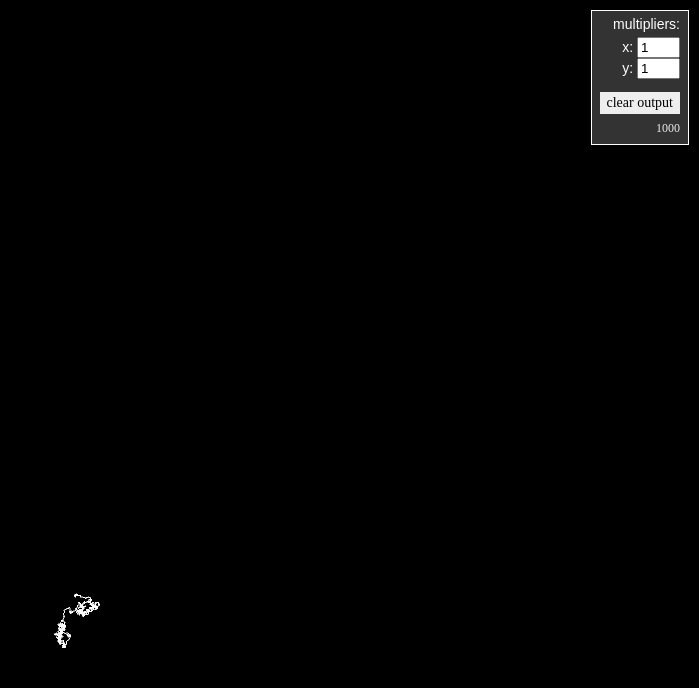
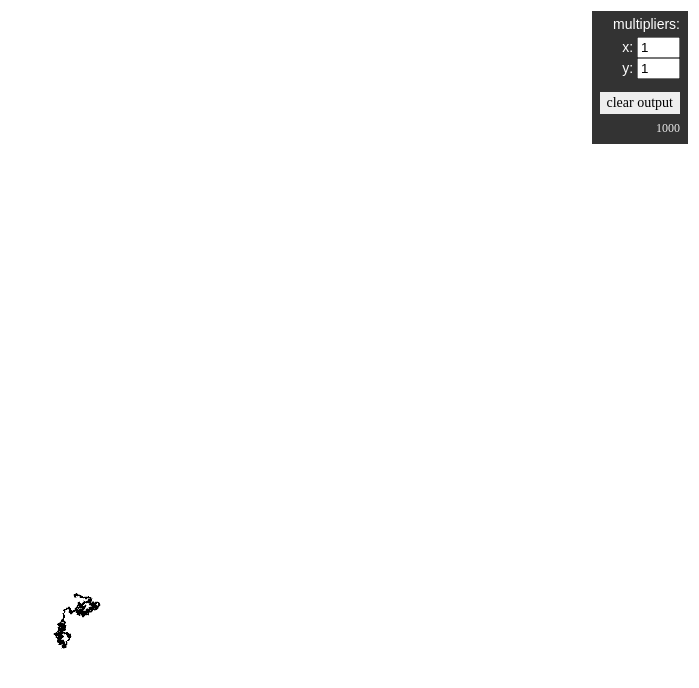
Before and after one commit to d0ragon/Random-Walk, a plain HTML site: page index.html in a window 1280 px wide. Shown: the whole page, without its empty margins (581-1280 px from the left). Drawn offline with nearby package versions, Linux system fonts and the light colour scheme.

Commit message:
switched to canvas

```diff
--- a/app.css
+++ b/app.css
@@ -8,20 +8,11 @@ body {
   font-size: 12px;
 }
 
-svg {
+canvas {
   display: block;
-  width: 100%;
-  height: 100%;
-  background: #000;
+  margin: 0px;
+  padding: 0px;
 }
-
-polyline, path {
-  fill: none;
-  stroke: #fff;
-  stroke-width: 1;
-}
-
-
 
 #actions {
   position: absolute;
--- a/app.js
+++ b/app.js
@@ -10,25 +10,43 @@ function randomsign ()
 
 $(function ()
 {
-  var $path = $('svg path'),
-  dattr = '',
-  currentpoint = [],
-  totali = 0,
-  $steps = $('#steps div');
-  function update_points (newpoint, action)
+
+  function update_points (newpoint, overflow)
   {
-    dattr += action + newpoint[0] + ' ' + newpoint[1] + ' ';
-    $path.attr('d', dattr);
+    ctx[overflow ? 'moveTo' : 'lineTo'](newpoint[0], newpoint[1]);
+    ctx.stroke();
     currentpoint = newpoint;
   }
+
   function clear_points ()
   {
-    dattr = 'M' + currentpoint[0] + ' ' + currentpoint[1] + ' ';
+    ctx.closePath();
+    ctx.clearRect(0, 0, canvas.width, canvas.height);
+    ctx.beginPath();
     totali = 0;
   }
 
+
   var $w = $(window).width(),
   $h = $(window).height();
+
+  var canvas = document.getElementById('canvas');
+  var ctx = canvas.getContext('2d');
+  canvas.width = $w;
+  canvas.height = $h;
+
+  ctx.strokeStyle = '#000';
+  ctx.lineWidth = 1;
+  ctx.lineCap = 'round'; // butt, square
+  ctx.lineJoin = 'round'; //bevel, miter
+  ctx.beginPath();
+
+
+  var currentpoint = [],
+  totali = 0,
+  timerid = 0,
+  multiplier = [1, 1],
+  $steps = $('#steps div');
 
   // possible directions
   var pd = [
@@ -38,10 +56,7 @@ $(function ()
   ];
 
   var startpoint = [randomint(0, $w), randomint(0, $h)];
-  update_points(startpoint, 'M');
-
-  var timerid = 0,
-  multiplier = [1, 1];
+  update_points(startpoint, true);
 
 
   (function add_point (prevpoint)
@@ -51,31 +66,35 @@ $(function ()
     var i = randomint(0, pd.length - 1);
     var newpoint = [prevpoint[0] + pd[i][0] * multiplier[0], prevpoint[1] + pd[i][1] * multiplier[1]];
 
-    var action = 'L';
+    var overflow = false;
 
+    // left overflow
     if (newpoint[0] < 0)
     {
-      action = 'M';
+      overflow = true;
       newpoint[0] += $w + 1;
     }
+    // right overflow
     else if (newpoint[0] > $w)
     {
-      action = 'M';
+      overflow = true;
       newpoint[0] -= $w + 1;
     }
 
+    // top overflow
     if (newpoint[1] < 0)
     {
-      action = 'M';
+      overflow = true;
       newpoint[1] += $h + 1;
     }
+    // bottom overflow
     else if (newpoint[1] > $h)
     {
-      action = 'M';
+      overflow = true;
       newpoint[1] -= $h + 1;
     }
 
-    update_points(newpoint, action);
+    update_points(newpoint, overflow);
 
     timerid = setTimeout(add_point, 5, newpoint);
 
--- a/index.html
+++ b/index.html
@@ -11,9 +11,7 @@
 
 
 
-  <svg>
-   <path d="M0 0" />
-  </svg>
+  <canvas id="canvas"></canvas>
 
   <div id="actions">
     <div>
```
